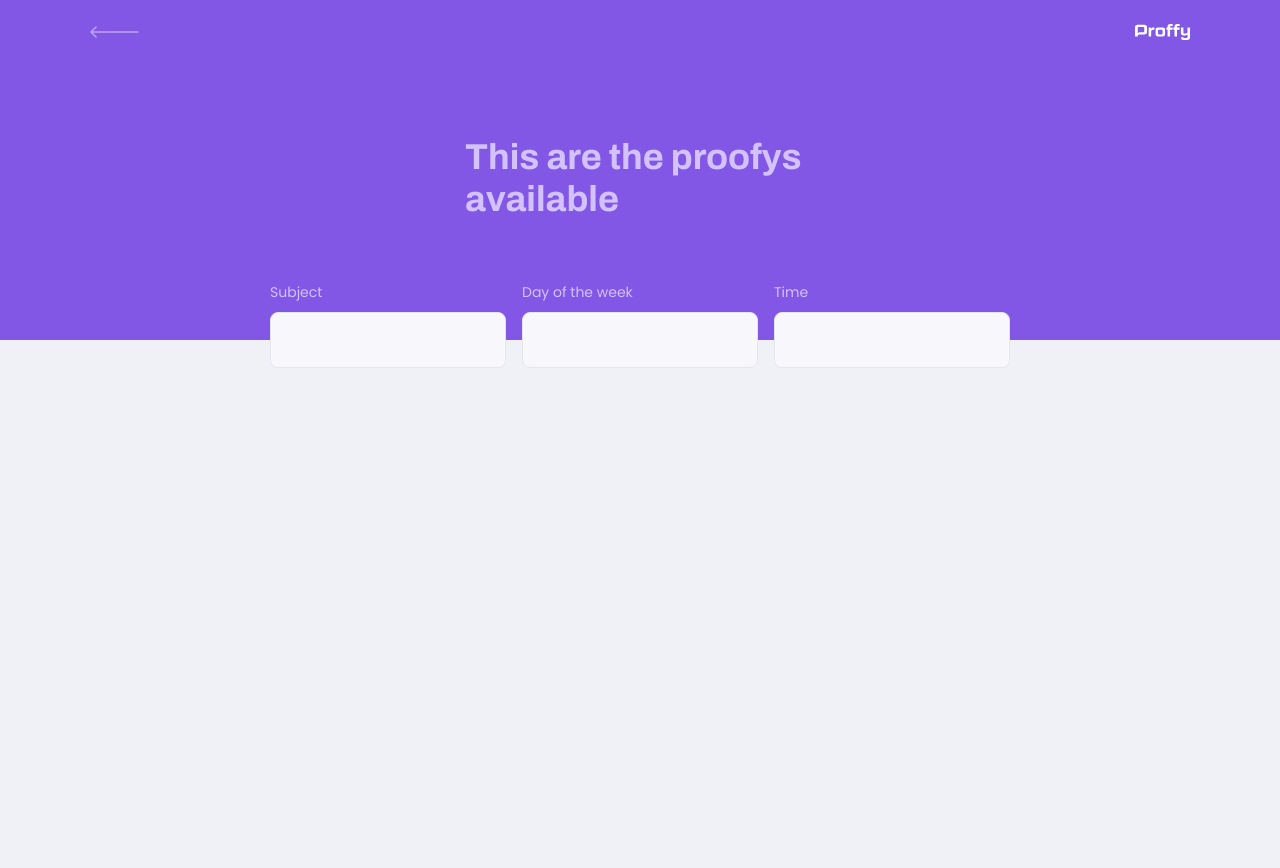
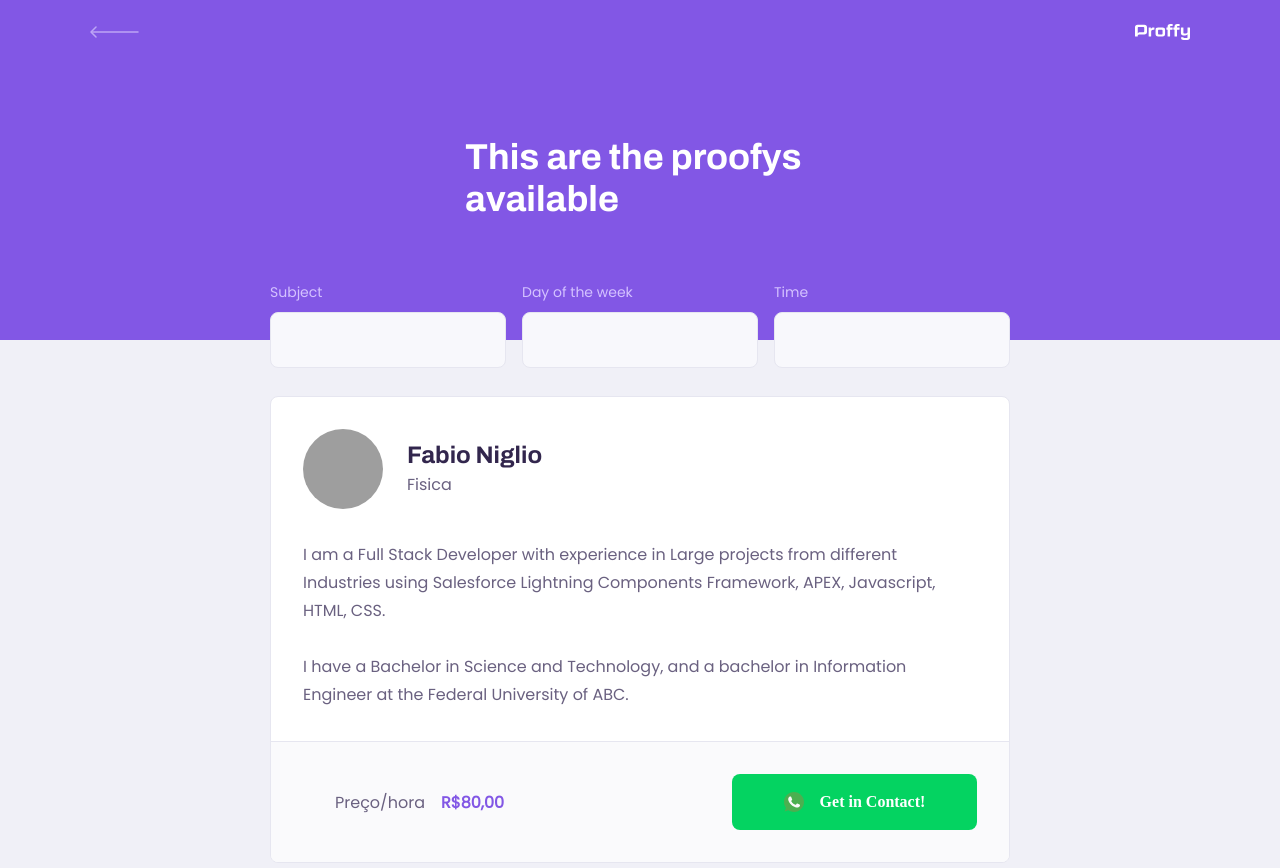
Before and after one commit to fabioniglio/proffy-nlw-web, a React (Create React App) app: page /study in a window 1280 px wide. Shown: the top 868 px of the page. Before the commit the page ends 800 px from the top, so only its background shows below. Built offline with nearby package versions, Linux system fonts and the light colour scheme; grey boxes are pictures that could not be loaded.

Commit message:
teacher item component

```diff
--- a/src/assets/styles/global.css
+++ b/src/assets/styles/global.css
@@ -47,6 +47,7 @@ input,
 button,
 textarea {
   font: 500 1.6rem Poppins;
+  color: var(--color-text-base);
 }
 
 .container {
--- a/src/components/PageHeader/styles.css
+++ b/src/components/PageHeader/styles.css
@@ -37,7 +37,7 @@
 .page-header .header-content strong {
   font: 700 3.6rem Archivo;
   line-height: 4.2rem;
-  color: var(--color-text-in-primary);
+  color: var(--color-title-in-primary);
 }
 
 @media (min-width: 700px) {
--- /dev/null
+++ b/src/components/TeacherItem/index.tsx
@@ -0,0 +1,42 @@
+import React from "react";
+
+import whatsappIcon from "../../assets/images/icons/whatsapp.svg";
+import "./styles.css";
+
+function TeacherItem() {
+  return (
+    <article className="teacher-item">
+      <header>
+        <img
+          src="https://avatars2.githubusercontent.com/u/12427718?s=460&u=fa3e191fa8a16a65f39752f990933fe04c6ccb0f&v=4"
+          alt="Fabio Niglio"
+        />
+        <div>
+          <strong>Fabio Niglio</strong>
+          <span>Fisica</span>
+        </div>
+      </header>
+
+      <p>
+        I am a Full Stack Developer with experience in Large projects from
+        different Industries using Salesforce Lightning Components Framework,
+        APEX, Javascript, HTML, CSS.
+        <br /> <br />I have a Bachelor in Science and Technology, and a bachelor
+        in Information Engineer at the Federal University of ABC.
+      </p>
+
+      <footer>
+        <p>
+          Preço/hora
+          <strong>R$80,00</strong>
+        </p>
+        <button type="button">
+          <img src={whatsappIcon} alt="Whatsapp" />
+          Get in Contact!
+        </button>
+      </footer>
+    </article>
+  );
+}
+
+export default TeacherItem;
--- /dev/null
+++ b/src/components/TeacherItem/styles.css
@@ -0,0 +1,100 @@
+.teacher-item {
+  background: var(--color-box-base);
+  border: 1px solid var(--color-line-in-white);
+  border-radius: 0.8rem;
+  margin-top: 2.4rem;
+  overflow: hidden;
+}
+
+.teacher-item header {
+  padding: 3.2rem 2rem;
+  display: flex;
+  align-items: center;
+}
+
+.teacher-item header img {
+  width: 8rem;
+  height: 8rem;
+  border-radius: 50%;
+}
+
+.teacher-item header div {
+  margin-left: 2.4rem;
+}
+
+.teacher-item header div strong {
+  font: 700 2.4rem Archivo;
+  display: block;
+  color: var(--color-text-title);
+}
+
+.teacher-item header div span {
+  font-size: 1.6rem;
+  display: block;
+  margin-top: 0.4rem;
+}
+
+.teacher-item > p {
+  padding: 0 2rem;
+  font-size: 1.6rem;
+  line-height: 2.8rem;
+}
+
+.teacher-item footer {
+  padding: 3.2rem 2rem;
+  background: var(--color-box-footer);
+  border-top: 1px solid var(--color-line-in-white);
+  margin-top: 3.2rem;
+  display: flex;
+  align-items: center;
+  justify-content: space-between;
+}
+
+.teacher-item footer p strong {
+  color: var(--color-primary);
+  font-size: 1.6rem;
+  display: block;
+}
+
+.teacher-item footer button {
+  width: 20rem;
+  height: 5.6rem;
+  background: var(--color-secundary);
+  color: var(--color-button-text);
+  border: 0;
+  border-radius: 0.8rem;
+  font: 700 1.4rem Archive;
+  display: flex;
+  align-items: center;
+  justify-content: space-evenly;
+  transition: 0.2s;
+}
+
+.teacher-item footer button:hover {
+  background: var(--color-secundary-dark);
+}
+
+@media (min-width: 700px) {
+  .teacher-item header,
+  .teacher-item footer {
+    padding: 3.2rem;
+  }
+
+  .teacher-item p {
+    padding: 0 3.2rem;
+  }
+
+  .teacher-item footer p strong {
+    display: initial;
+    margin-left: 1.6rem;
+  }
+  .teacher-item footer button {
+    width: 24.5rem;
+    font-size: 1.6rem;
+    justify-content: center;
+  }
+
+  .teacher-item footer button img {
+    margin-right: 1.6rem;
+  }
+}
--- a/src/pages/TeacherList/index.tsx
+++ b/src/pages/TeacherList/index.tsx
@@ -3,6 +3,7 @@ import React from "react";
 import PageHeader from "../../components/PageHeader";
 
 import "./styles.css";
+import TeacherItem from "../../components/TeacherItem";
 
 function TeacherList() {
   return (
@@ -25,6 +26,10 @@ function TeacherList() {
           </div>
         </form>
       </PageHeader>
+
+      <main>
+        <TeacherItem />
+      </main>
     </div>
   );
 }
--- a/src/pages/TeacherList/styles.css
+++ b/src/pages/TeacherList/styles.css
@@ -46,6 +46,11 @@
   bottom: 0;
 }
 
+#page-teacher-list main {
+  margin: 3.2rem auto;
+  width: 90%;
+}
+
 @media (min-width: 700px) {
   #page-teacher-list {
     max-width: 100%;
@@ -62,4 +67,10 @@
   #search-teachers .input-block + .input-block {
     margin-top: 0;
   }
+
+  #page-teacher-list main {
+    padding: 3.2rem 0;
+    max-width: 740px;
+    margin: 0 auto;
+  }
 }
```
